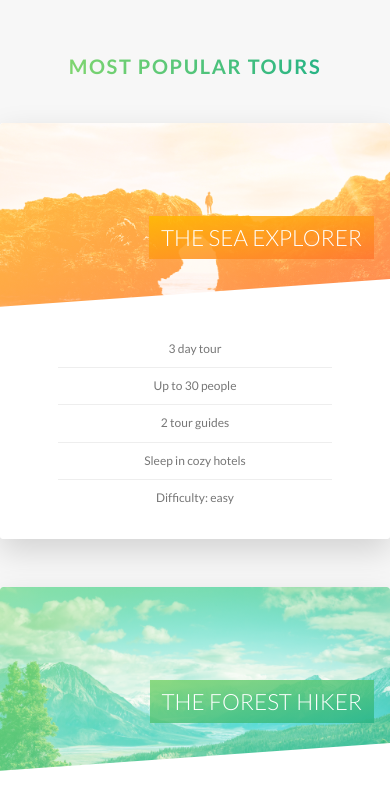
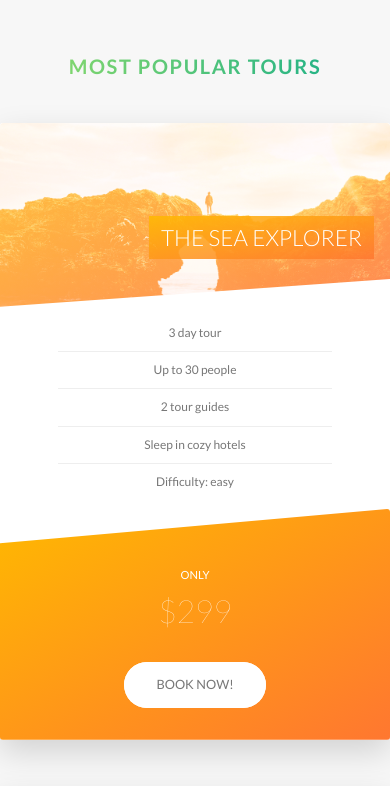
Before and after one commit to Cesar-Jim/sass-advanced, a website: page index.html in a window 390 px wide. Shown: the part 2540-3326 px from the top of the page. Drawn offline with Linux system fonts and the light colour scheme.

Commit message:
media queries on most of the page except the modal

```diff
--- a/sass/components/_card.scss
+++ b/sass/components/_card.scss
@@ -1,6 +1,5 @@
 .card {
   /* FUNCTIONALITY: */
-
   perspective: 150rem; // this property has to do with the rotation (on hover) of the card and goes in the parent
   -moz-perspective: 150rem;
   position: relative;
@@ -85,7 +84,7 @@
           $color-secondary-light,
           $color-secondary-dark
         ),
-        url("../img/nat-5.jpg");
+        url('../img/nat-5.jpg');
     }
 
     &--2 {
@@ -94,7 +93,7 @@
           $color-primary-light,
           $color-primary-dark
         ),
-        url("../img/nat-6.jpg");
+        url('../img/nat-6.jpg');
     }
 
     &--3 {
@@ -103,7 +102,7 @@
           $color-tertiary-light,
           $color-tertiary-dark
         ),
-        url("../img/nat-7.jpg");
+        url('../img/nat-7.jpg');
     }
   }
 
@@ -179,6 +178,7 @@
   }
 
   &__price-box {
+    text-align: center;
     color: $color-white;
     margin-bottom: 8rem;
   }
@@ -192,4 +192,49 @@
     font-size: 6rem;
     font-weight: 100;
   }
+
+  // MEDIA QUERY FOR TABLETS AND DOWN **********************************************************
+  @include respond(tab-port) {
+    height: auto;
+    border-radius: 3px;
+    background-color: $color-white;
+    box-shadow: 0 1.5rem 4rem rgba($color-black, 0.15);
+
+    &__side {
+      height: auto;
+      position: relative;
+      box-shadow: none;
+
+      &--back {
+        transform: rotateY(0);
+        clip-path: polygon(0% 15%, 100% 0%, 100% 100%, 0% 100%);
+      }
+    }
+
+    &:hover &__side--front {
+      transform: rotateY(0);
+    }
+
+    &__details {
+      padding: 1rem 3rem;
+    }
+
+    /* BACK SIDE STYLING */
+    &__cta {
+      position: relative;
+      top: 0;
+      left: 0;
+      transform: translate(0);
+      width: 100%;
+      padding: 7rem 4rem 4rem 4rem;
+    }
+
+    &__price-box {
+      margin-bottom: 3rem;
+    }
+
+    &__price-value {
+      font-size: 4rem;
+    }
+  }
 }
--- a/sass/components/_form.scss
+++ b/sass/components/_form.scss
@@ -15,6 +15,10 @@
     width: 90%;
     display: block;
     transition: all 0.5s;
+
+    @include respond(tab-port) {
+      width: 100%;
+    }
 
     &:focus {
       outline: none;
@@ -51,6 +55,11 @@
   &__radio-group {
     width: 49%;
     display: inline-block;
+
+    @include respond(tab-port) {
+      width: 100%;
+      margin-bottom: 2rem;
+    }
   }
 
   &__radio-input {
--- a/sass/components/_story.scss
+++ b/sass/components/_story.scss
@@ -10,6 +10,16 @@
   transform: skewX(
     -12deg
   ); // this will skew the parent and all the children. So the children need to be skewed on the opposite direction to cancel (see next line below)
+
+  @include respond(tab-port) {
+    width: 100%;
+    padding: 4rem;
+    padding-left: 7rem;
+  }
+
+  @include respond(phone) {
+    transform: skewX(0);
+  }
 
   & > * {
     transform: skewX(
@@ -32,6 +42,10 @@
     transform: translateX(-3rem) skewX(12deg); // moving floats is always best to use transforms
     position: relative;
     overflow: hidden; // gets rid of the weird borders around the image
+
+    @include respond(phone) {
+      transform: translateX(-3rem) skewX(0);
+    }
   }
 
   &__img {
@@ -43,6 +57,10 @@
 
   &__text {
     transform: skewX(12deg);
+
+    @include respond(phone) {
+      transform: skewX(0);
+    }
   }
 
   &__caption {
--- a/sass/pages/_home.scss
+++ b/sass/pages/_home.scss
@@ -76,10 +76,36 @@
   background-size: cover; // 100% also can be used instead of cover. They are both the same value in this case
   border-radius: 3px;
   box-shadow: 0 1.5rem 4rem rgba($color-black, 0.2);
-  height: 50rem;
+
+  @include respond(tab-land) {
+    background-image: linear-gradient(
+        105deg,
+        rgba($color-white, 0.85) 0%,
+        rgba($color-white, 0.85) 65%,
+        transparent 65%
+      ),
+      url(../img/nat-10.jpg);
+    background-size: cover;
+  }
+
+  @include respond(tab-port) {
+    background-image: linear-gradient(
+        to right,
+        rgba($color-white, 0.85) 0%,
+        rgba($color-white, 0.85) 100%
+      ),
+      url(../img/nat-10.jpg);
+  }
 
   &__form {
     width: 50%;
     padding: 6rem;
+
+    @include respond(tab-land) {
+      width: 65%;
+    }
+    @include respond(tab-port) {
+      width: 100%;
+    }
   }
 }
```
Also changed, not shown: css/style.css.
